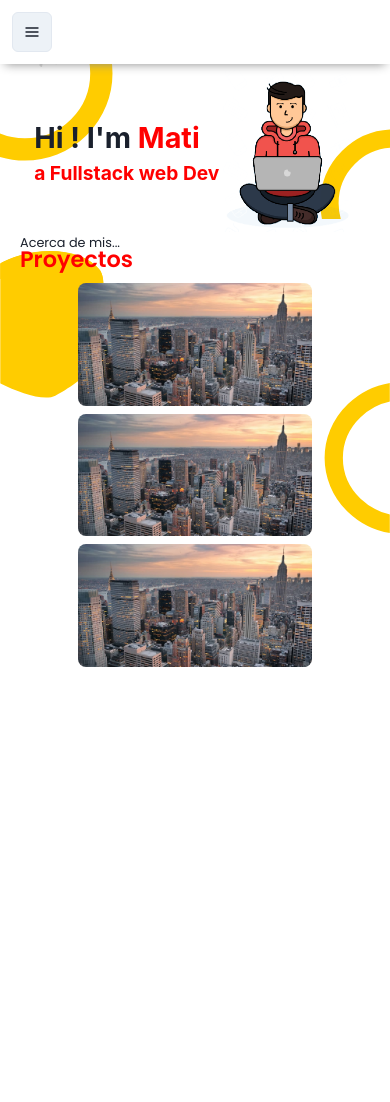
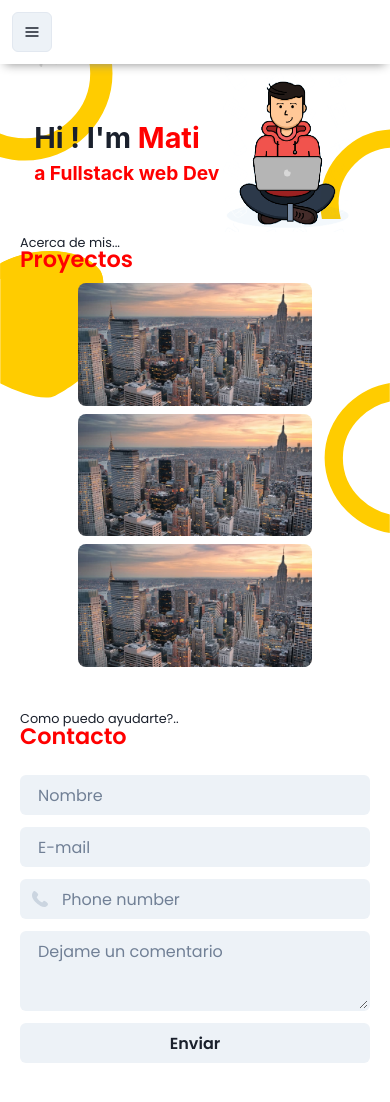
Before and after one commit to Matulaz/matias-zarate-responsive, a React (Vite) app: page / in a window 390 px wide. Shown: the top 1102 px of the page. Before the commit the page ends 844 px from the top, so only its background shows below. Built offline with nearby package versions, Linux system fonts and the light colour scheme.

Commit message:
mobile form

```diff
--- a/src/App.jsx
+++ b/src/App.jsx
@@ -11,6 +11,7 @@ import DesktopForm from './components/desktop/DesktopForm'
 import DesktopFooter from './components/desktop/DesktopFooter'
 import MobileHero from './components/mobile/MobileHero'
 import MobilePortfolio from './components/mobile/MobilePortfolio'
+import MobileForm from './components/mobile/MobileForm'
 
 
 function App() {
@@ -22,6 +23,7 @@ function App() {
         <MobileNav />
         <MobileHero />
         <MobilePortfolio />
+        <MobileForm />
 
       </Box>
       <Box display={{base:'none', md:'inline'}}>
--- /dev/null
+++ b/src/components/mobile/MobileForm.css
@@ -0,0 +1,4 @@
+.Form{
+    font-family: 'Poppins', sans-serif;
+    line-height:110%;
+}
--- /dev/null
+++ b/src/components/mobile/MobileForm.jsx
@@ -0,0 +1,37 @@
+import * as React from 'react'
+import './MobileForm.css'
+import { ChakraProvider, Box, Text, Stack, Input, InputGroup,Textarea, Button,  InputLeftElement } from '@chakra-ui/react'
+import { PhoneIcon, EmailIcon } from '@chakra-ui/icons'
+
+function MobileForm(){
+    return(
+        <ChakraProvider>
+            <Box className='Form' py='10%'>
+            <Box pl='20px'>
+                        <Text fontSize='0.8em'fontWeight={400}>Como puedo ayudarte?..</Text>
+                        <Text color='red' fontSize='1.4em'fontWeight={600} paddingBottom='10px'>Contacto</Text>
+            </Box>
+
+            <Stack spacing={3} p='5'>
+                            <Input variant='filled' placeholder='Nombre' />
+                            <Input variant='filled' placeholder='E-mail' />
+
+                            <InputGroup>
+                            <InputLeftElement
+                            pointerEvents='none'
+                            children={<PhoneIcon color='gray.300' />}
+                            />
+                            <Input type='tel' variant='filled' placeholder='Phone number' bg='gray.100' />
+                            </InputGroup>
+
+                            <Textarea placeholder='Dejame un comentario' variant='filled'/>
+
+                            <Button>Enviar</Button>
+
+                        </Stack>
+            </Box>
+        </ChakraProvider>
+    )
+}
+
+export default MobileForm;
```
